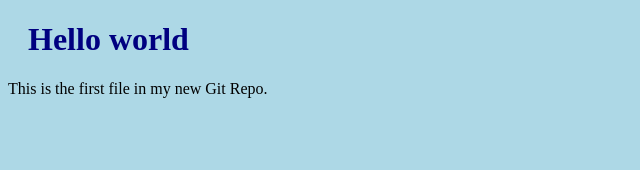
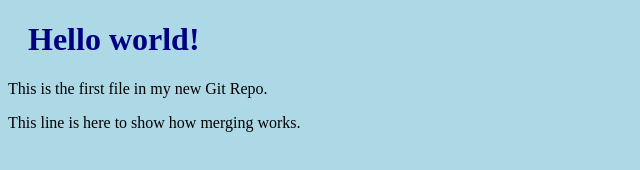
Before and after one commit to RASHIDALI992/Testing-Repository, a plain HTML site: page index.html in a window 1280 px wide. Shown: the whole page, without its empty margins (0-640 px from the left). Drawn offline with Linux system fonts and the light colour scheme.

Commit message:
fix in new branch

```diff
--- a/index.html
+++ b/index.html
@@ -5,8 +5,8 @@
     <link rel="stylesheet" href="bluestyle.css" />
   </head>
   <body>
-    <!-- A new comment -->
-    <h1>Hello world</h1>
+    <h1>Hello world!</h1>
     <p>This is the first file in my new Git Repo.</p>
+    <p>This line is here to show how merging works.</p>
   </body>
 </html>
```
